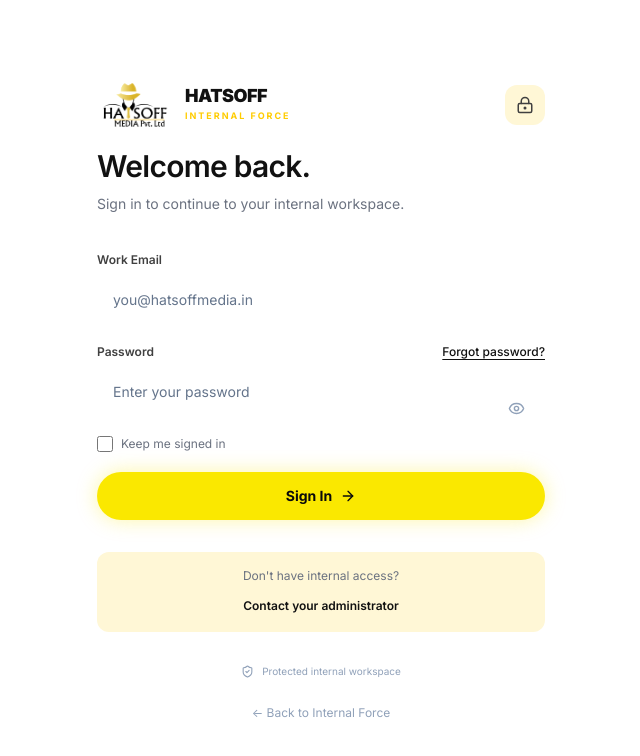
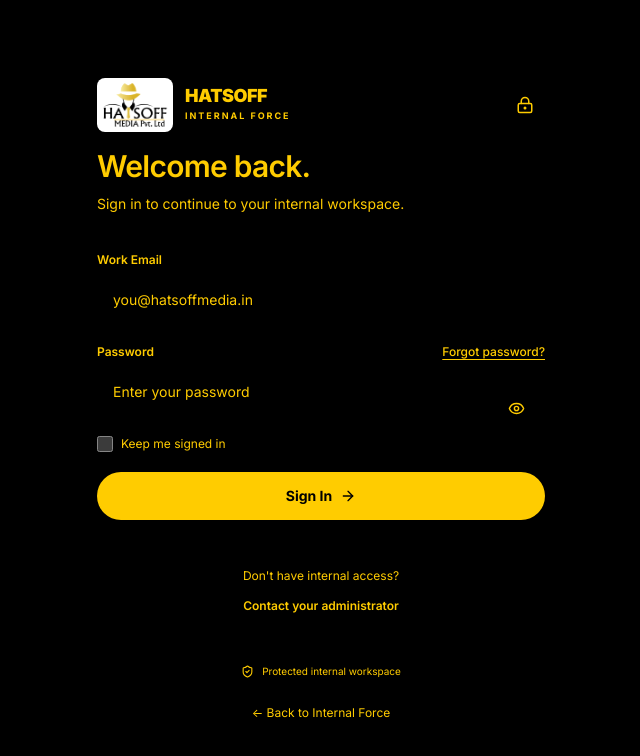
Before and after one commit to internal-hatsoffmedia-digital/Interal-Tracking-System, a React (Vite) app: page /login in a window 1280 px wide. Shown: the top 756 px of the page, without its empty margins (319-959 px from the left). Built offline with nearby package versions, Linux system fonts and the light colour scheme; no server answers.

Commit message:
Clean up sidebar and enforce yellow and black UI palette

```diff
--- a/src/components/layouts/Sidebar.tsx
+++ b/src/components/layouts/Sidebar.tsx
@@ -1,6 +1,6 @@
 import {useEffect,useRef,useState} from 'react';
 import {NavLink,useLocation,useNavigate} from 'react-router-dom';
-import {LayoutDashboard,CheckSquare,ClipboardList,CalendarDays,Timer,FolderKanban,BriefcaseBusiness,Users,UserRound,UserCheck,BarChart3,Settings,Target,LogOut,X,ArrowUpRight,Sparkles} from 'lucide-react';
+import {LayoutDashboard,CheckSquare,ClipboardList,CalendarDays,Timer,FolderKanban,BriefcaseBusiness,Users,UserRound,UserCheck,BarChart3,Settings,Target,LogOut,X} from 'lucide-react';
 import {useAuth} from '../../context/AuthContext';
 
 const groups=[
@@ -47,7 +47,6 @@
  <aside ref={panel} className={`future-sidebar ${open?'is-open':''}`} aria-label="Main navigation">
  <div className="future-brand"><NavLink to="/dashboard" onClick={close} aria-label="Hatsoff home"><img src="/hatsoff-brand.svg" alt="Hatsoff Media"/><span>HATSOFF<small>INTERNAL FORCE<span className="brand-dot"/></small></span></NavLink><button className="future-mobile-close" aria-label="Close navigation" onClick={close}><X size={19}/></button></div>
  <nav>{visibleGroups.map(group=><div className="future-nav-group" key={group.name}><p>{group.name}</p>{group.items.map(([label,path,Icon])=><NavLink to={path} onClick={close} key={path} className={({isActive})=>`future-nav-link ${isActive?'is-active':''}`}><Icon size={18} strokeWidth={1.7}/><span>{label}</span>{location.pathname===path&&<span className="nav-active-dot"/>}</NavLink>)}</div>)}
- <div className="future-studio-note"><Sparkles size={18}/><span>Focus. Create.<br/><strong>Deliver.</strong></span><ArrowUpRight size={17}/></div>
  </nav>
  <div className="future-sidebar-footer"><NavLink to="/settings" onClick={close} className={({isActive})=>`future-nav-link ${isActive?'is-active':''}`}><Settings size={18}/><span>Settings</span></NavLink><div className="future-account"><span className="future-avatar">{name.slice(0,1).toUpperCase()}</span><span><strong>{name}</strong><small>{profile?.role?.replaceAll('_',' ')||'Account'}</small></span><button title="Sign out" aria-label="Sign out" disabled={signingOut} onClick={()=>void logout()}><LogOut size={17}/></button></div>{error&&<p role="alert">{error}</p>}</div>
  </aside></>;
--- a/src/components/reports/ReportHeader.tsx
+++ b/src/components/reports/ReportHeader.tsx
@@ -26,7 +26,7 @@
   const hasActiveDateFilter = Boolean(startDate || endDate);
 
   return (
-    <div className="flex flex-col gap-6 lg:flex-row lg:items-center lg:justify-between print:hidden">
+    <div className="flex flex-col gap-6 print:hidden">
       {/* TITLE & BRAND BADGE */}
       <div className="min-w-0">
         <div className="flex items-center gap-2">
--- a/src/main.tsx
+++ b/src/main.tsx
@@ -6,6 +6,7 @@
 import "./styles/workspace-theme.css";
 import "./styles/future-ui.css";
 import "./styles/studio-ui.css";
+import "./styles/brand-palette.css";
 import {initializeTheme} from "./components/layouts/ThemeToggle";
 import App from "./App";
 import { AuthProvider } from "./context/AuthContext";
--- a/src/pages/reports/Reports.tsx
+++ b/src/pages/reports/Reports.tsx
@@ -640,7 +640,7 @@
                 <div>
                   <h3 className="text-sm font-bold text-slate-900">Workload Capacity Standard (40h Weekly Baseline)</h3>
                   <p className="mt-1 text-xs text-slate-600">
-                    Workload utilization calculates allocated task hours relative to a 40-hour weekly capacity per employee. Overloaded staff ({">"}100%) are highlighted in red.
+                    Workload utilization calculates allocated task hours relative to a 40-hour weekly capacity per employee. Overloaded staff ({">"}100%) are identified by their utilization percentage and status label.
                   </p>
                 </div>
               </div>
--- /dev/null
+++ b/src/styles/brand-palette.css
@@ -0,0 +1,117 @@
+/* Final brand palette: both theme settings use only black and signature yellow. */
+:root, html[data-theme=dark], html[data-theme=light] {
+  --surface:#000; --canvas:#000; --ink:#ffcc00; --line:#ffcc00;
+  --accent:#ffcc00; --primary:#ffcc00; --primary-light:#000;
+  --background:#000; --background-subtle:#000; --background-secondary:#000;
+  --foreground:#ffcc00; --body:#ffcc00; --muted:#ffcc00; --border:#ffcc00;
+  --future-muted:#ffcc00; --studio-green:#ffcc00;
+}
+html body, #root { background:#000; color:#ffcc00; color-scheme:dark; }
+/* Override older page-specific gradients and semantic color utility classes. */
+html #root :where(div,section,article,aside,header,footer,main,nav,form,table,thead,tbody,tr,th,td,button,a,input,select,textarea,span,p,label,h1,h2,h3,h4,h5,h6,strong,small,svg) {
+  color:#ffcc00!important;
+  border-color:#ffcc00!important;
+  background-image:none!important;
+  text-shadow:none!important;
+  box-shadow:none!important;
+}
+html #root :where(div,section,article,aside,header,footer,main,nav,form,table,thead,tbody,tr,th,td,button,a,input,select,textarea,span,p,label) {
+  background-color:#000!important;
+}
+html #root :where(input,textarea,select) {
+  color-scheme:dark; caret-color:#ffcc00;
+  accent-color:#ffcc00;
+}
+html #root input::placeholder, html #root textarea::placeholder {
+  color:#ffcc00!important; opacity:1;
+}
+html #root input:-webkit-autofill {
+  -webkit-text-fill-color:#ffcc00!important;
+  box-shadow:0 0 0 1000px #000 inset!important;
+}
+html #root :where(button[type=submit],.future-primary,[aria-current=page]) {
+  background:#ffcc00!important; color:#000!important;
+}
+html #root :where(button[type=submit],.future-primary,[aria-current=page]) * {
+  color:#000!important; background-color:transparent!important;
+}
+html #root :focus-visible { outline:2px solid #ffcc00!important; outline-offset:3px; }
+/* Progress bars and chart markers remain visible against black tracks. */
+html #root :where(.h-full[class*="bg-"],.h-1\.5.w-1\.5[class*="bg-"],.h-2.w-2[class*="bg-"]) {
+  background:#ffcc00!important;
+}
+html #root .dark-heading-gradient {
+  -webkit-text-fill-color:#ffcc00!important;
+}
+html #root *::before, html #root *::after {
+  background-image:none!important;
+  border-color:#ffcc00!important;
+  color:#ffcc00!important;
+}
+html #root svg [stroke]:not([stroke="none"]) { stroke:currentColor!important; }
+html #root svg [fill]:not([fill="none"]) { fill:currentColor!important; }
+::-webkit-scrollbar-track { background:#000; }
+::-webkit-scrollbar-thumb { background:#ffcc00; }
+
+/* Quiet, contained navigation with a single clear active state. */
+html #root .future-sidebar {
+  height:100dvh;
+  border-right:1px solid #ffcc00!important;
+  padding:0 12px;
+}
+html #root .future-brand { padding:24px 8px 20px; flex-shrink:0; }
+html #root .future-sidebar nav {
+  padding:0 0 12px;
+  scrollbar-width:thin;
+  scrollbar-color:#ffcc00 #000;
+}
+html #root .future-nav-group { margin-bottom:18px; }
+html #root .future-nav-group>p {
+  padding:0 12px; margin:14px 0 8px;
+  font-size:10px; letter-spacing:.1em; line-height:1.5;
+}
+html #root .future-nav-link {
+  min-height:42px; padding:10px 12px; margin:3px 0;
+  border:1px solid transparent!important;
+  border-radius:10px!important;
+  gap:10px; transform:none;
+}
+html #root .future-nav-link::before,
+html #root .future-nav-link::after { content:none; }
+html #root .future-nav-link:hover:not(.is-active) {
+  border-color:#ffcc00!important;
+  transform:none;
+}
+html #root .future-nav-link.is-active {
+  background:#ffcc00!important; color:#000!important; font-weight:700;
+}
+html #root .future-nav-link.is-active * {
+  color:#000!important; background:transparent!important;
+}
+html #root .future-nav-link.is-active .nav-active-dot {
+  background:#000!important; width:5px; height:5px; margin-right:0;
+}
+html #root .future-sidebar-footer {
+  padding:12px 0 16px; flex-shrink:0;
+}
+html #root .future-account { padding:12px 4px 0; gap:10px; min-width:0; }
+html #root .future-account>span:nth-child(2) { min-width:0; flex:1; }
+html #root .future-account strong {
+  display:block; overflow:hidden; text-overflow:ellipsis; white-space:nowrap;
+}
+html #root .future-account small { display:block; font-size:10px; line-height:1.5; }
+html #root .future-account button {
+  min-width:36px; min-height:36px; border:1px solid #ffcc00; border-radius:10px;
+  display:grid; place-items:center; flex-shrink:0;
+}
+html #root .future-avatar { border:1px solid #ffcc00; border-radius:10px; flex-shrink:0; }
+html #root .future-nav-backdrop { background:#000!important; opacity:.75; }
+@media(prefers-reduced-motion:no-preference) {
+  html #root .future-sidebar { transition:transform .25s ease,visibility .25s; }
+  html #root .future-nav-link { transition:background-color .18s ease,color .18s ease,border-color .18s ease; }
+}
+@media(prefers-reduced-motion:reduce) {
+  html #root *, html #root *::before, html #root *::after {
+    animation:none!important; transition:none!important; scroll-behavior:auto!important;
+  }
+}
```
